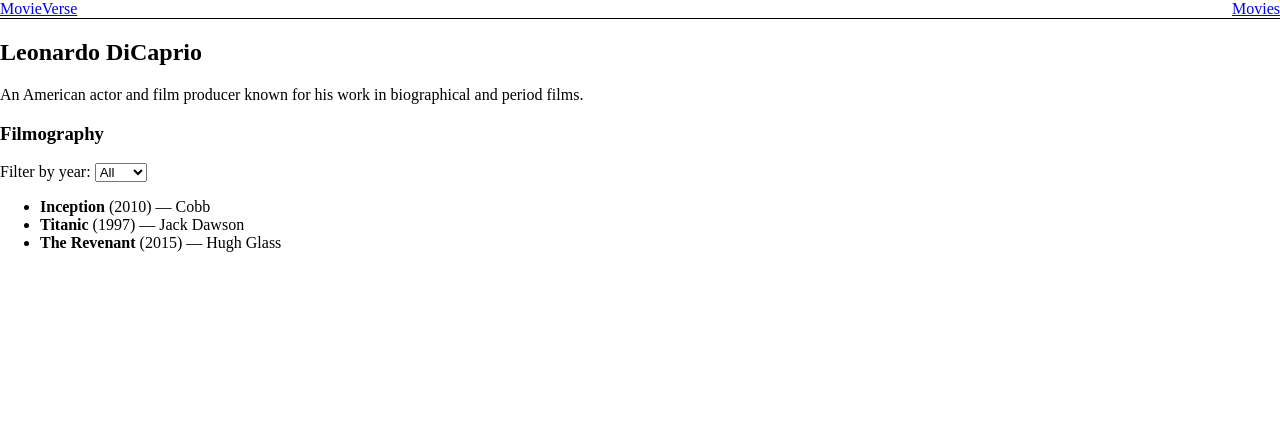
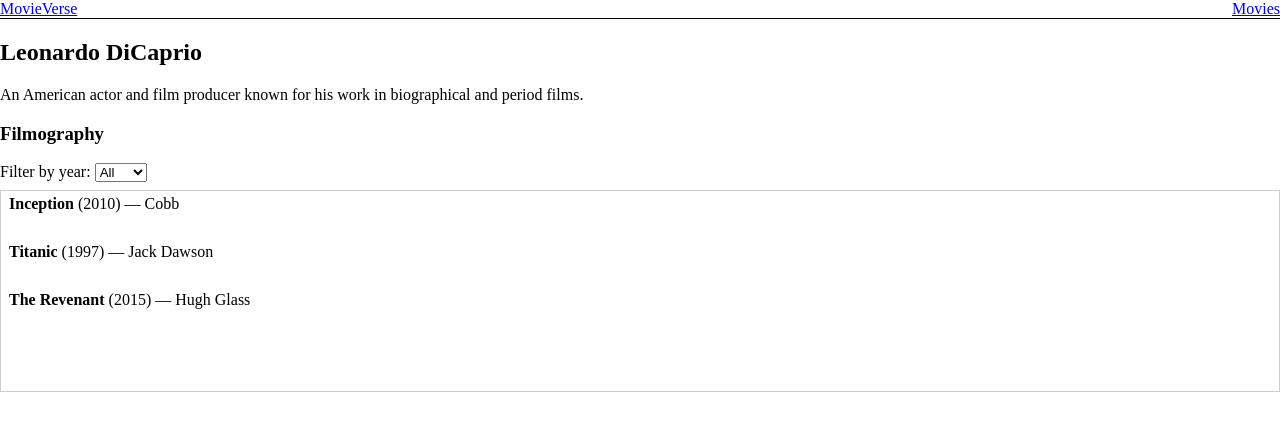
Before and after one commit to SanketLohar/movieverse, a Next.js app: page /actor/1 in a window 1280 px wide. Shown: the top 430 px of the page. Built offline with nearby package versions, Linux system fonts and the light colour scheme.

Commit message:
virtualize filmography list using react virtual

```diff
--- a/package.json
+++ b/package.json
@@ -9,6 +9,7 @@
     "lint": "eslint"
   },
   "dependencies": {
+    "@tanstack/react-virtual": "^3.13.17",
     "next": "16.1.1",
     "react": "19.2.3",
     "react-dom": "19.2.3"
--- a/src/components/FilmographyExplorer.tsx
+++ b/src/components/FilmographyExplorer.tsx
@@ -1,6 +1,7 @@
 "use client";
 
-import { useState } from "react";
+import { useRef, useState } from "react";
+import { useVirtualizer } from "@tanstack/react-virtual";
 import type { FilmographyItem } from "../lib/actors";
 
 type Props = {
@@ -8,6 +9,7 @@ type Props = {
 };
 
 export default function FilmographyExplorer({ items }: Props) {
+  const parentRef = useRef<HTMLDivElement>(null);
   const [yearFilter, setYearFilter] = useState<number | "all">("all");
 
   const years = Array.from(new Set(items.map((i) => i.year)));
@@ -16,6 +18,13 @@ export default function FilmographyExplorer({ items }: Props) {
     yearFilter === "all"
       ? items
       : items.filter((i) => i.year === yearFilter);
+
+  const rowVirtualizer = useVirtualizer({
+    count: filteredItems.length,
+    getScrollElement: () => parentRef.current,
+    estimateSize: () => 48,
+    overscan: 5,
+  });
 
   return (
     <section>
@@ -42,13 +51,44 @@ export default function FilmographyExplorer({ items }: Props) {
         </select>
       </label>
 
-      <ul>
-        {filteredItems.map((item) => (
-          <li key={item.id}>
-            <strong>{item.title}</strong> ({item.year}) — {item.role}
-          </li>
-        ))}
-      </ul>
+      <div
+        ref={parentRef}
+        style={{
+          height: "200px",
+          overflow: "auto",
+          border: "1px solid #ccc",
+          marginTop: "8px",
+        }}
+      >
+        <div
+          style={{
+            height: `${rowVirtualizer.getTotalSize()}px`,
+            position: "relative",
+          }}
+        >
+          {rowVirtualizer.getVirtualItems().map((virtualRow) => {
+            const item = filteredItems[virtualRow.index];
+
+            return (
+              <div
+                key={item.id}
+                style={{
+                  position: "absolute",
+                  top: 0,
+                  left: 0,
+                  width: "100%",
+                  height: `${virtualRow.size}px`,
+                  transform: `translateY(${virtualRow.start}px)`,
+                  padding: "4px 8px",
+                  boxSizing: "border-box",
+                }}
+              >
+                <strong>{item.title}</strong> ({item.year}) — {item.role}
+              </div>
+            );
+          })}
+        </div>
+      </div>
     </section>
   );
 }
```
Also changed, not shown: 1 other file (tests, documents, lock files or other folders).
